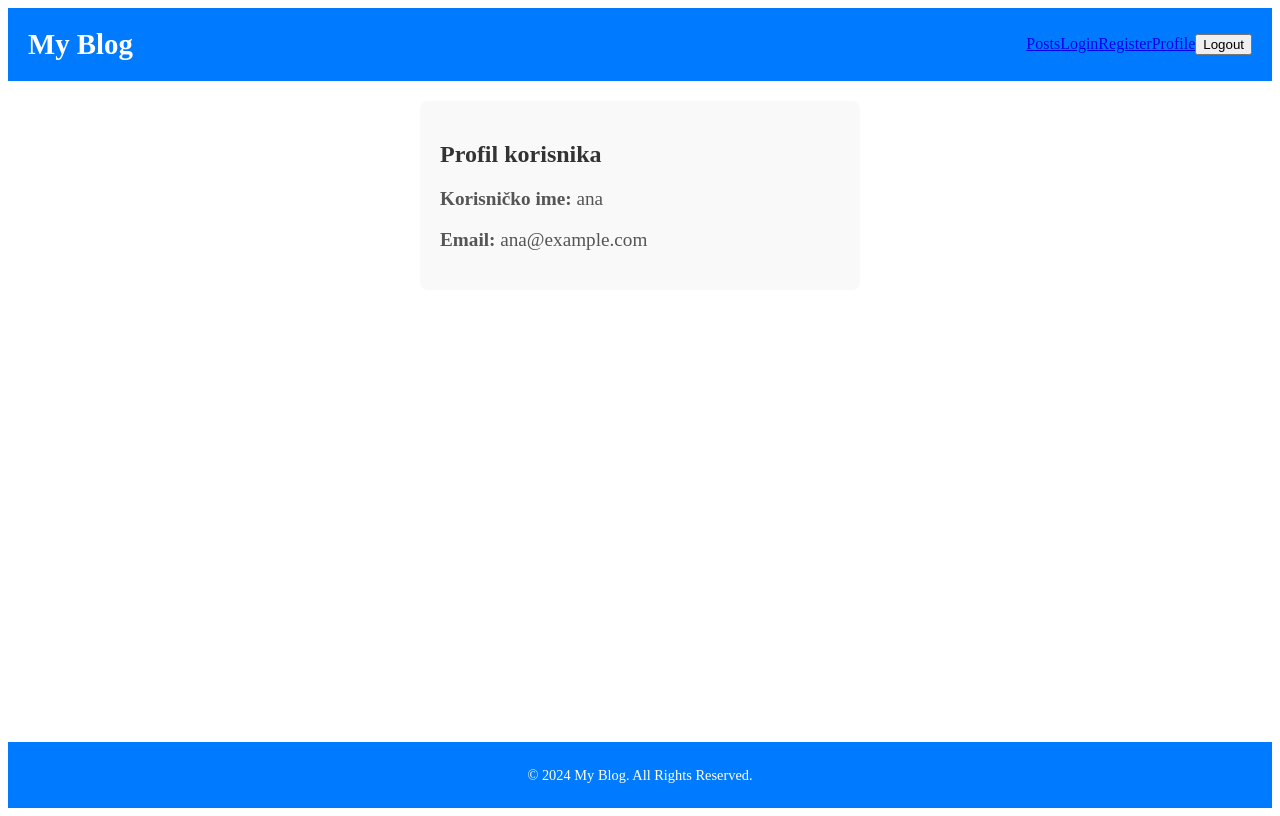
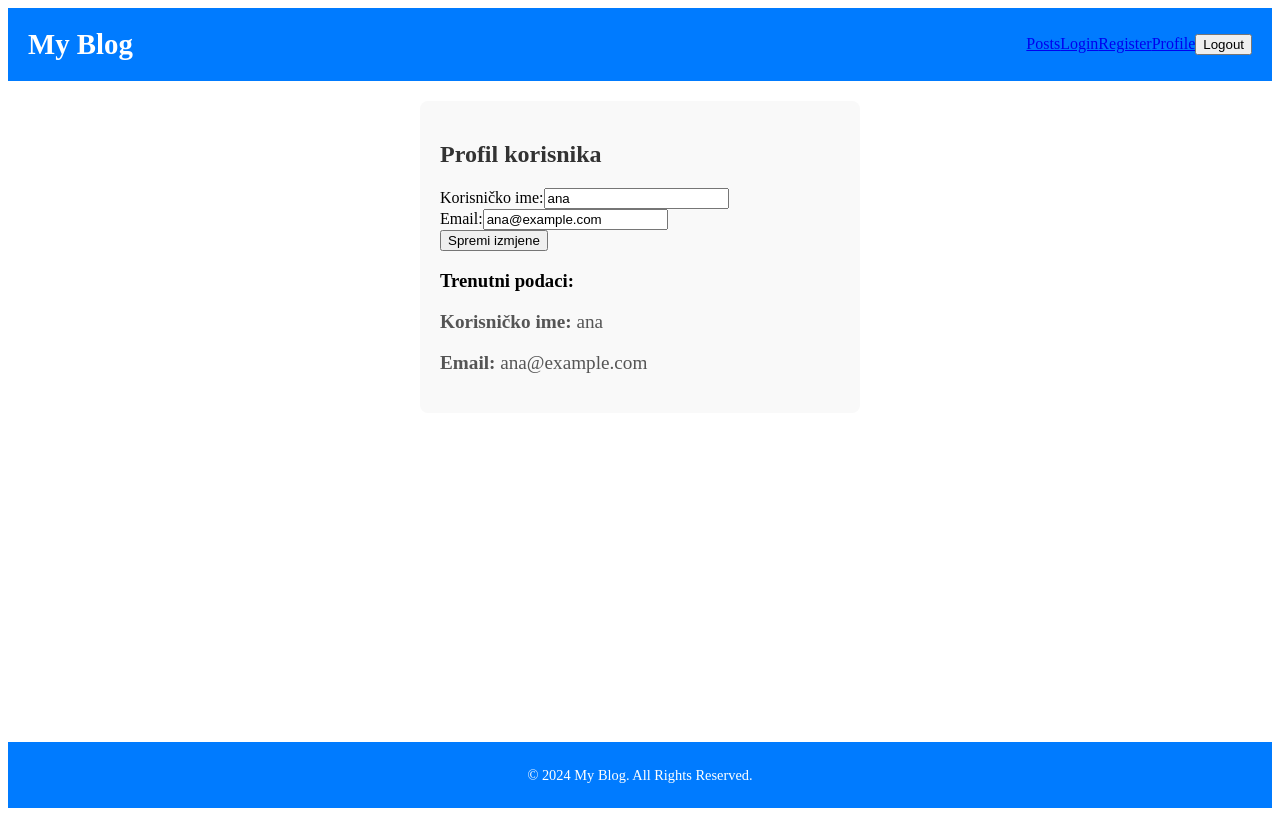
Before and after one commit to LauraK276/RWAprojekt-blog, an Angular app in the folder blog-frontend/: page /profile in a window 1280 px wide. Built offline with nearby package versions, Linux system fonts and the light colour scheme; no server answers.

Commit message:
Uspjesno implementirano uredivanje korisnickog profila

```diff
--- a/blog-frontend/src/app/profile.component.html
+++ b/blog-frontend/src/app/profile.component.html
@@ -1,5 +1,38 @@
 <div class="profile-container">
-    <h2>Profil korisnika</h2>
-    <p><strong>Korisničko ime:</strong> {{ user.username }}</p>
-    <p><strong>Email:</strong> {{ user.email }}</p>
-  </div>
+  <h2>Profil korisnika</h2>
+
+  <!-- Forma za ažuriranje korisničkih podataka -->
+  <form (ngSubmit)="updateProfile()" class="profile-form">
+
+    <div class="form-group">
+      <label for="username">Korisničko ime:</label>
+      <input
+        type="text"
+        id="username"
+        [(ngModel)]="user.username"
+        name="username"
+        class="form-control"
+        required
+      />
+    </div>
+
+    <div class="form-group">
+      <label for="email">Email:</label>
+      <input
+        type="email"
+        id="email"
+        [(ngModel)]="user.email"
+        name="email"
+        class="form-control"
+        required
+      />
+    </div>
+
+    <button type="submit" class="btn btn-primary">Spremi izmjene</button>
+  </form>
+
+  <!-- Prikaz trenutnih podataka korisnika -->
+  <h3>Trenutni podaci:</h3>
+  <p><strong>Korisničko ime:</strong> {{ user.username }}</p>
+  <p><strong>Email:</strong> {{ user.email }}</p>
+</div>
--- a/blog-frontend/src/app/profile.component.ts
+++ b/blog-frontend/src/app/profile.component.ts
@@ -1,10 +1,14 @@
 import { Component } from '@angular/core';
+import { HttpClient, HttpHeaders } from '@angular/common/http';
+import { Router } from '@angular/router';
+import { FormsModule } from '@angular/forms';
 
 @Component({
   selector: 'app-profile',
   templateUrl: './profile.component.html',
   styleUrls: ['./profile.component.css'],
-  standalone: true
+  standalone: true,
+  imports: [FormsModule],  // Dodaj FormsModule ovdje
 })
 export class ProfileComponent {
   // Pretpostavimo da ćete imati korisničke podatke, za sada placeholder
@@ -12,4 +16,31 @@ export class ProfileComponent {
     username: 'ana',
     email: 'ana@example.com'
   };
+
+  constructor(private http: HttpClient, private router: Router) {}
+
+  ngOnInit(): void {
+    // Dohvati korisničke podatke prilikom inicijalizacije
+    this.http.get<any>('http://localhost:3000/users/profile')
+      .subscribe(data => {
+        this.user.username = data.username;
+        this.user.email = data.email;
+      });
+  }
+
+  updateProfile() {
+    const token = localStorage.getItem('token'); // Dohvati JWT token iz localStorage
+    const headers = new HttpHeaders({
+      'Authorization': `Bearer ${token}` // Dodaj token u zaglavlje
+    });
+
+    // Pošalji zahtjev za ažuriranje korisničkog profila
+    this.http.put('http://localhost:3000/users/profile', this.user, { headers })
+      .subscribe(response => {
+        console.log('Profil je uspješno ažuriran!', response);
+        this.router.navigate(['/posts']); // Preusmjeri na stranicu postova
+      }, error => {
+        console.error('Greška prilikom ažuriranja profila:', error);
+      });
+  }
 }
```
Also changed, not shown: 1 other file (tests, documents, lock files or other folders).
